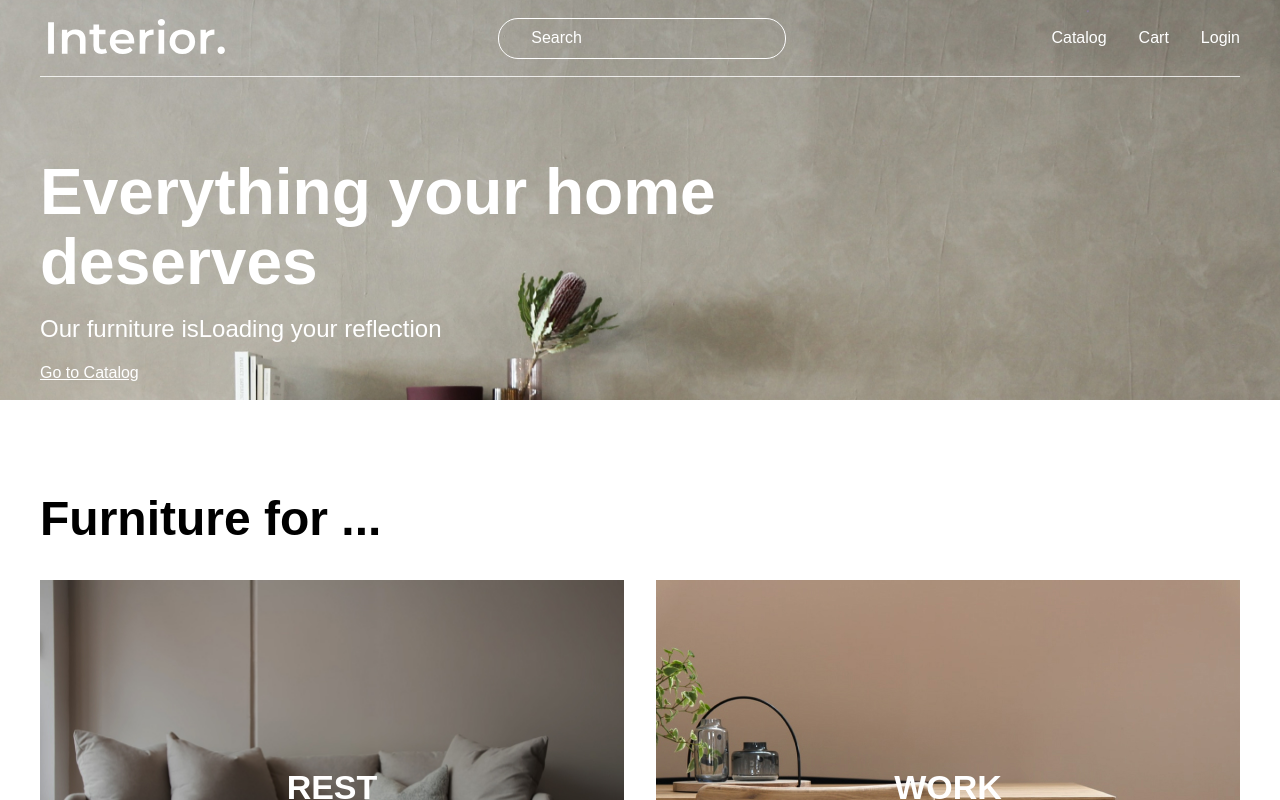
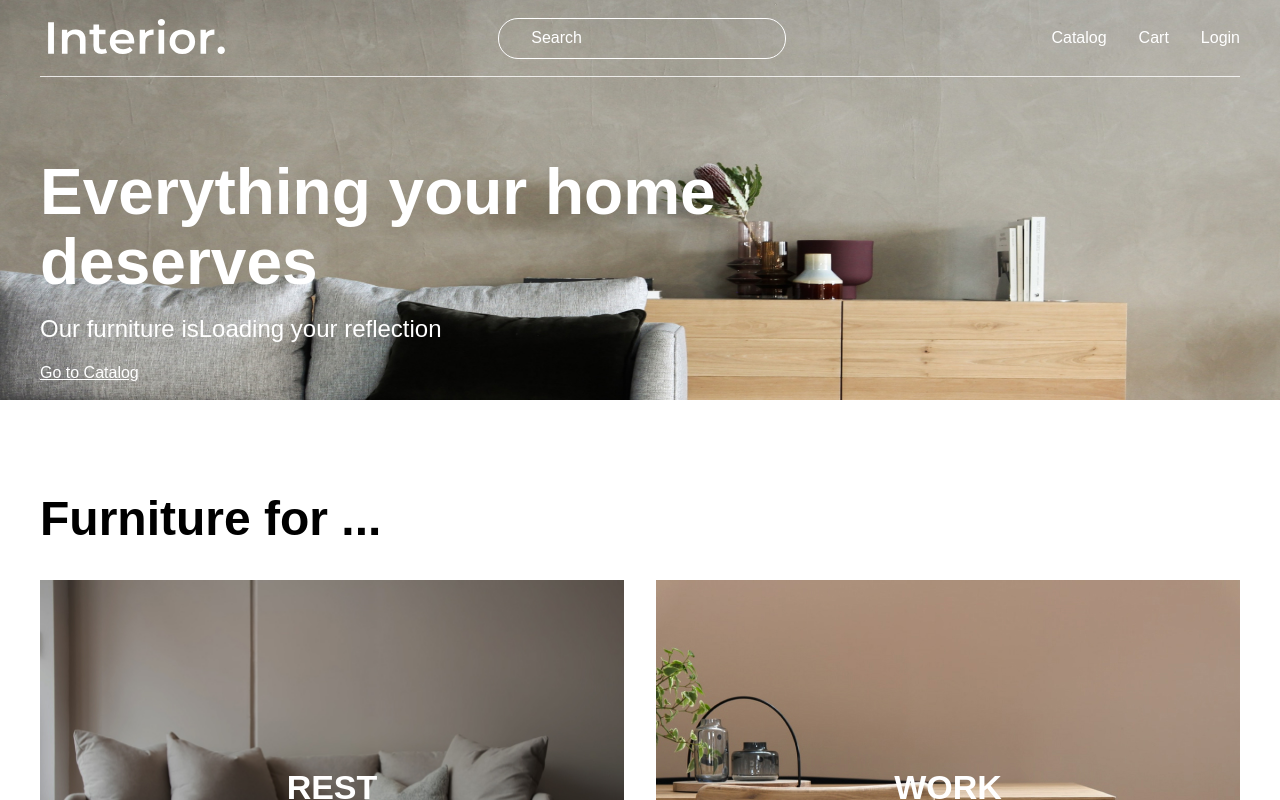
Before and after one commit to zarina-n/furniture-store, a Next.js app: page / in a window 1280 px wide. Shown: the top 800 px of the page. Built offline with nearby package versions, Linux system fonts and the light colour scheme; no server answers; the database is empty.

Commit message:
edited on merge yaml and home header image

```diff
--- a/src/components/Header/Header.module.css
+++ b/src/components/Header/Header.module.css
@@ -5,8 +5,21 @@
 }
 
 .home_header {
-  /* height: 735px; */
+  position: relative;
+  overflow: hidden;
+  z-index: 0;
+}
+
+.home_header::before {
+  content: '';
+  position: absolute;
+  inset: 0;
   background-image: url(/assets/images/top_background.jpg);
+  background-size: 100% 110%;
+  background-repeat: no-repeat;
+  background-position: center;
+  transform: scaleX(-1);
+  z-index: -1;
 }
 
 .catalog_header {
```
